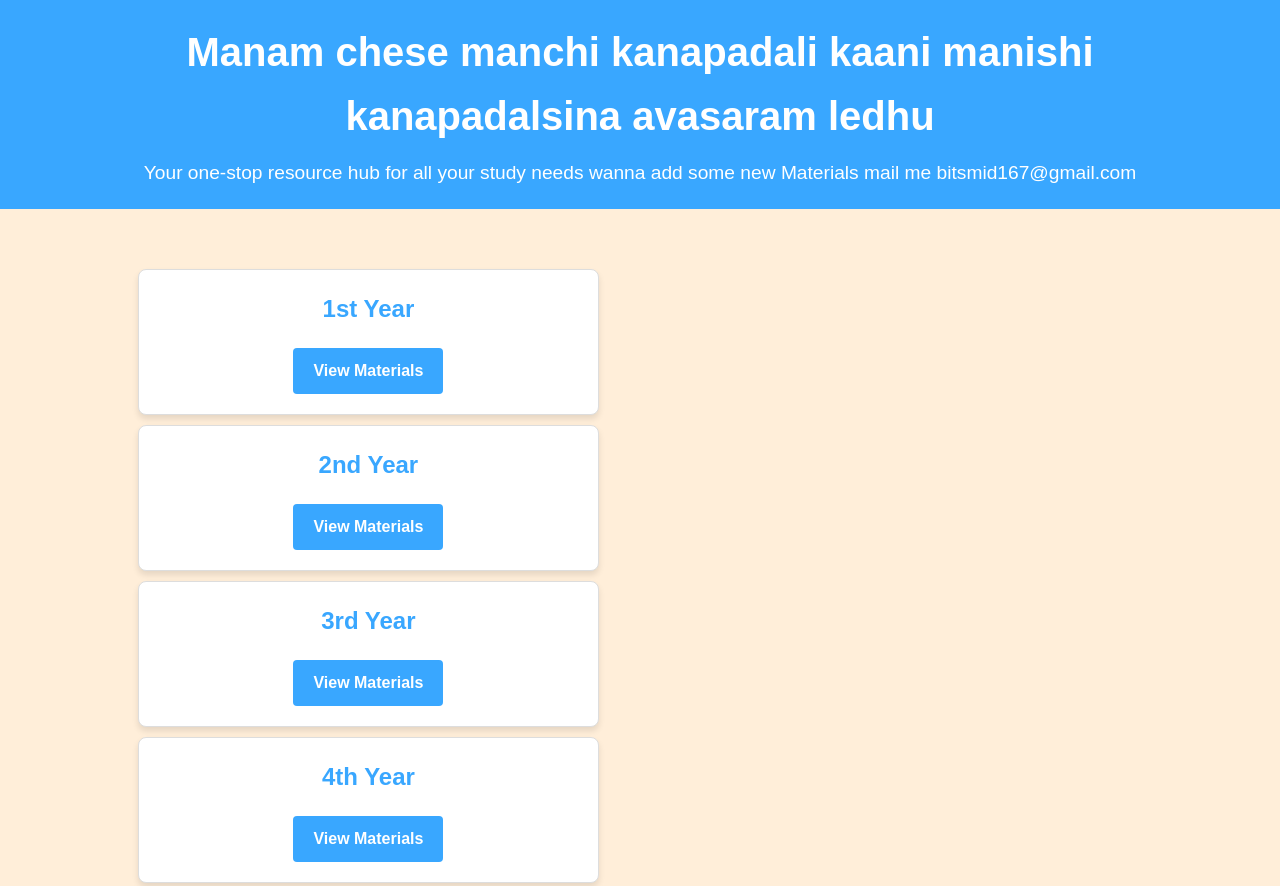
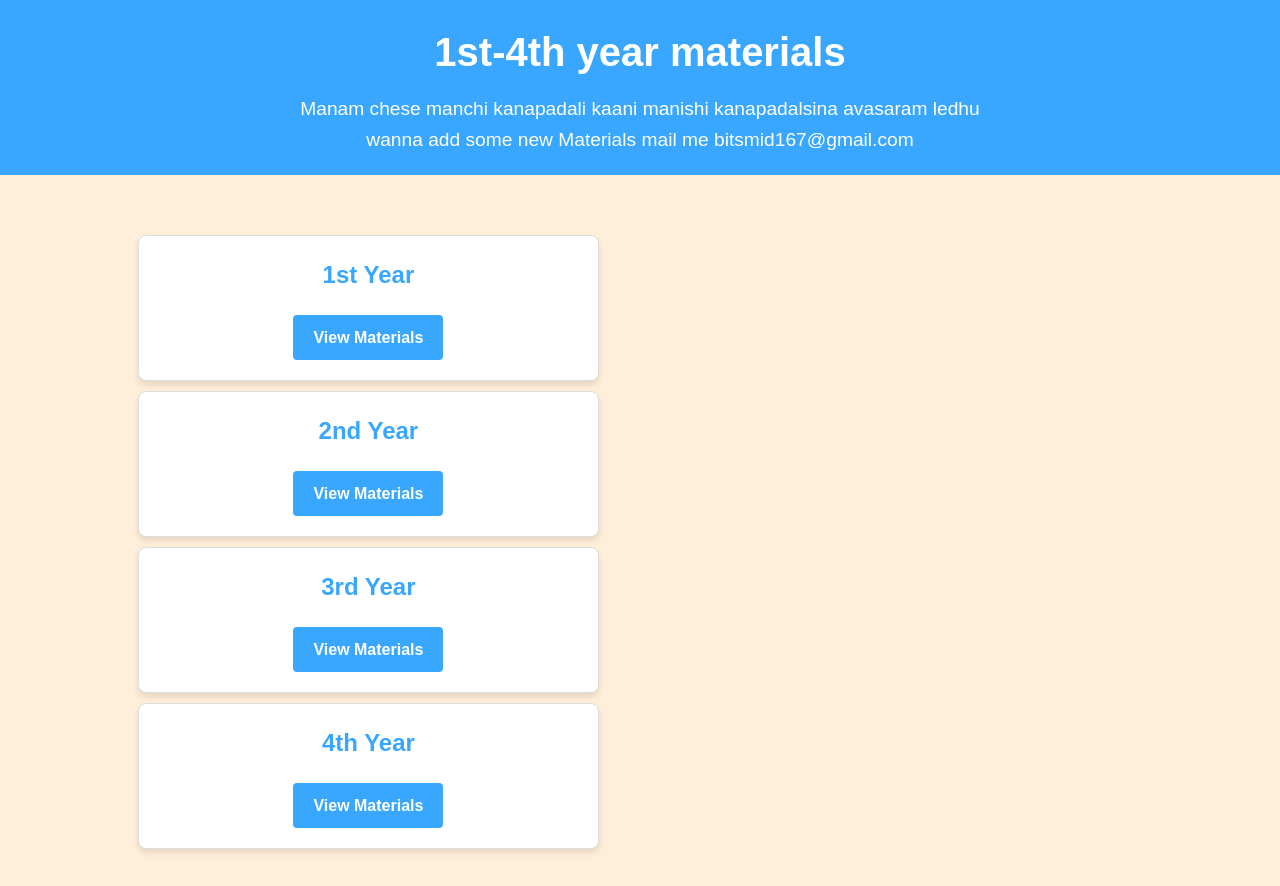
Before and after one commit to Krizzna69/study-materials, a plain HTML site: page index.html in a window 1280 px wide. Shown: the top 886 px of the page. Drawn offline with Linux system fonts and the light colour scheme.

Commit message:
new paragraph added

```diff
--- a/index.html
+++ b/index.html
@@ -142,8 +142,9 @@
 
   <header>
     <div class="container">
-      <h1>Manam chese manchi kanapadali kaani manishi kanapadalsina avasaram ledhu</h1>
-      <p>Your one-stop resource hub for all your study needs wanna add some new Materials mail me bitsmid167@gmail.com</p>
+      <h1>1st-4th year materials</h1>
+      <p>Manam chese manchi kanapadali kaani manishi kanapadalsina avasaram ledhu</p>
+      <p> wanna add some new Materials mail me bitsmid167@gmail.com</p>
     </div>
   </header>
 
```
